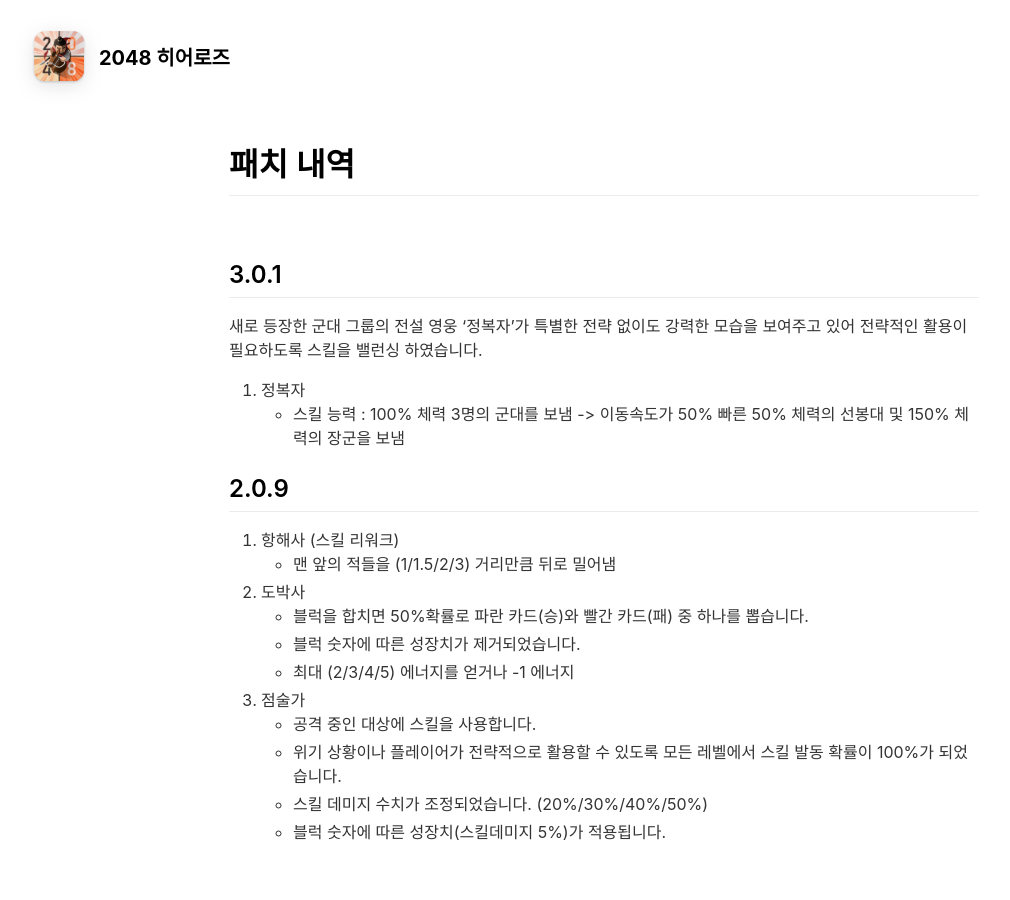
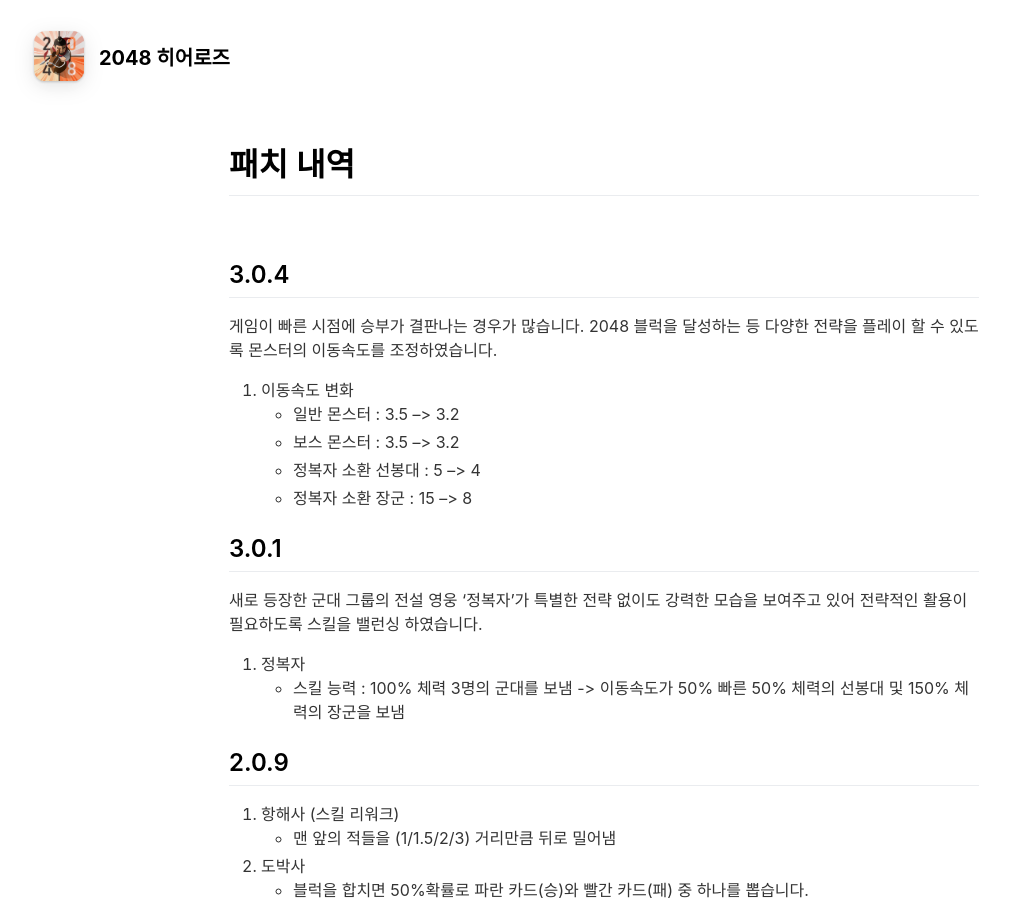
Before and after one commit to ArgoExped/Frozen-Arts, a Jekyll site: the page built from patch-kr.md, in a window 1280 px wide and 900 px high. Shown: the whole window, without its empty margins (36-1046 px from the left). Built offline with Jekyll 4.4.1, drawn with Linux system fonts in a browser that asks for light colours; nearby versions of some CDN libraries.

Commit message:
Update patch-kr.md

```diff
--- a/patch-kr.md
+++ b/patch-kr.md
@@ -7,6 +7,17 @@ include_in_header: true
 
 
 <br>
+
+
+## 3.0.4
+게임이 빠른 시점에 승부가 결판나는 경우가 많습니다. 2048 블럭을 달성하는 등 다양한 전략을 플레이 할 수 있도록 몬스터의 이동속도를 조정하였습니다.
+
+1. 이동속도 변화
+     - 일반 몬스터 : 3.5 --> 3.2
+     - 보스 몬스터 : 3.5 --> 3.2
+     - 정복자 소환 선봉대 : 5 --> 4
+     - 정복자 소환 장군 : 15 --> 8
+
 
 ## 3.0.1
 새로 등장한 군대 그룹의 전설 영웅 '정복자'가 특별한 전략 없이도 강력한 모습을 보여주고 있어
```
